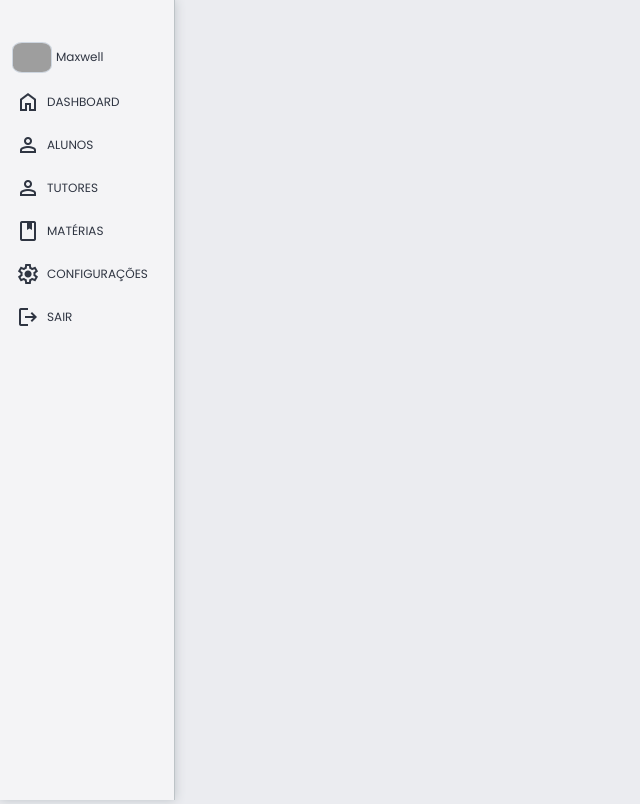
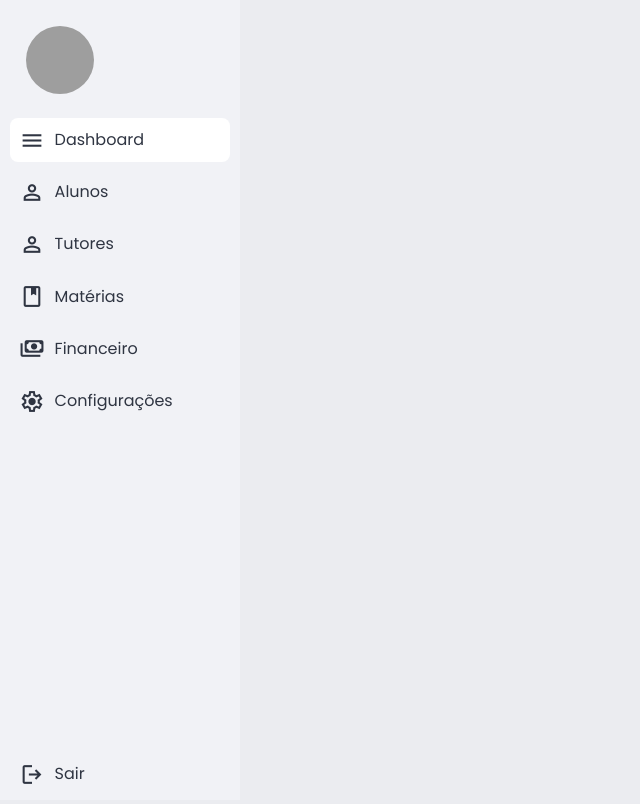
Before and after one commit to Maxwellx96/gerenciamento_escola, a plain HTML site: page index.html in a window 1280 px wide. Shown: the whole page, without its empty margins (0-640 px from the left). Drawn offline with nearby package versions, Linux system fonts and the light colour scheme; grey boxes are pictures that could not be loaded.

Commit message:
Reformulação

```diff
--- a/index.html
+++ b/index.html
@@ -11,58 +11,55 @@
 </head>
 <body>
 
-    <aside class="sidebar">
-        <header class="sidebarHeader">
-            <span class="photoPerfil">
-                <img src="https://img.freepik.com/vetores-gratis/vetor-de-gradiente-de-logotipo-colorido-de-passaro_343694-1365.jpg" />
-            </span>
-            <span class="namePhoto">Maxwell</span>
-        </header>
-
-        <nav>
-            <button>
-                <span>
-                    <i class="material-symbols-outlined">home</i>
-                    <span>DASHBOARD</span>
-                </span>
-            </button>
-            <button>
-                <span>
+    <div class="sidebar">
+        <div class="logo">
+            <img src="https://img.freepik.com/vetores-gratis/vetor-de-gradiente-de-logotipo-colorido-de-passaro_343694-1365.jpg"/>
+        </div>
+        <ul class="menu">
+            <li class="active">
+                <a href="#" >
+                    <i class="material-symbols-outlined">menu</i>
+                    <span>Dashboard</span>
+                </a>
+            </li>
+            <li>
+                <a href="#">
                     <i class="material-symbols-outlined">person</i>
-                    <span>ALUNOS</span>
-                </span>
-            </button>
-            <button>
-                <span>
+                    <span>Alunos</span>
+                </a>
+            </li>
+            <li>
+                <a href="#">
                     <i class="material-symbols-outlined">person</i>
-                    <span>TUTORES</span>
-                </span>
-            </button>
-            <button>
-                <span>
+                    <span>Tutores</span>
+                </a>
+            </li>
+            <li>
+                <a href="#">
                     <i class="material-symbols-outlined">book</i>
-                    <span>MATÉRIAS</span>
-                </span>
-            </button>
-            <button>
-                <span>
+                    <span>Matérias</span>
+                </a>
+            </li>
+            <li>
+                <a href="#">
+                    <i class="material-symbols-outlined">payments</i>
+                    <span>Financeiro</span>
+                </a>
+            </li>
+            <li>
+                <a href="#">
                     <i class="material-symbols-outlined">settings</i>
-                    <span>CONFIGURAÇÕES</span>
-                </span>
-            </button>
-            </button>
-            <button>
-                <span>
+                    <span>Configurações</span>
+                </a>
+            </li>
+            <li class="logout">
+                <a href="#">
                     <i class="material-symbols-outlined">logout</i>
-                    <span>SAIR</span>
-                </span>
-            </button>
-        </nav>
-    </aside>
-
-    <main class="dashboard">
-
-    </main>
+                    <span>Sair</span>
+                </a>
+            </li>
+        </ul>
+    </div>
 
     <script src="https://cdn.jsdelivr.net/npm/bootstrap@5.0.2/dist/js/bootstrap.bundle.min.js" integrity="sha384-MrcW6ZMFYlzcLA8Nl+NtUVF0sA7MsXsP1UyJoMp4YLEuNSfAP+JcXn/tWtIaxVXM" crossorigin="anonymous"></script>
 
--- a/style.css
+++ b/style.css
@@ -10,176 +10,92 @@ Gray: ebecf0
 @import url('https://fonts.googleapis.com/css2?family=Poppins:ital,wght@0,300;0,400;0,500;0,600;0,700;0,800;1,300&display=swap');
 
 *{
-    box-sizing: border-box;
+    margin: 0;
+    padding: 0;
+    border: none;
+    outline: none;
+
+    font-family: 'Poppins', sans-serif;;
 }
 
 body{
     background: #ebecf0;
     color: #2f3542;
-    margin: 0;
-    font-family: 'Poppins', sans-serif;;
-    font-size: 12px;
+    display: flex;
+}
+
+i{
+    font-size: 25px!important;
 }
 
 .sidebar{
-    background: #f4f4f6;
-    position: fixed;
+    position: absolute;
     top: 0;
-    display: flex;
-    flex-direction: column;
-    align-items: flex-start;
-    width: 175px;
+    left: 0;
+    bottom: 0;
+    width: 240px;
     height: 100%;
-    padding: 40px 10px 30px 10px;
-    border-right: 1px solid #bdc3c7;
-    box-shadow: 0px 0px 10px 0px  #bdc3c7;
-    transition: 0.4s;
+    padding: 10px;
+    background: #f1f2f6;
+    color: #2f3542;
+    transition: all 0.4s linear;
 }
 
-.sidebarHeader{
-    width: 100%;
-    margin-bottom: 8px;
-    display: flex;
-    transform: all 0.4s;
+.logo img{
+    width: 100px;
+    height: 100px;
+    padding: 16px;
+    border-radius: 50%;
+    object-fit: cover;
+    transition: all 0.4s linear;
 }
 
-.sidebarHeader .namePhoto{
+.menu{
+    position: relative;
+    height: 88%;
+    padding: 0;
+    list-style: none;
+}
+
+.menu li{
+    padding: 0.6rem;
+    margin: 8px 0;
+    border-radius: 8px;
+    transition: all 0.4s ease-in-out;
+}
+
+.menu li:hover,
+.active{
+    background: #fff;
+}
+
+.menu a{
+    color: #2f3542;
+    text-decoration: none;
     display: flex;
     align-items: center;
+    gap: 10px;
 }
 
-.photoPerfil img{
-    width: 40px;
-    max-height: 40px;
-    border: 1px solid #ced6e0;
-    border-radius: 25%;
-    object-fit: cover;
-    transition: transform 0.4s;
+.menu a span{
+    overflow: hidden;
 }
 
-.photoPerfil img:hover{
-    transform: scale(1.1);
-}
-
-.sidebarHeader > span{
-    padding: 2px;
-}
-
-
-.sidebar button{
-    width: 100%;
-    height: 43px;
-    background: transparent;
-    border: 0;
-    font-family: inherit;
-    color: inherit;
-    text-align: left;
-    padding: 0;
-}
-
-.sidebar button > span{
-    display: inline-flex;
-    align-items: center;
-    gap: 7px;
-    padding: 0 10px 0 6px;
-    line-height: 1;
-    transition: transform 0.5s;
-}
-
-.sidebar button:hover > span {
-    width: 100%;
-    height: 40px;
-    border-left: 1px solid #ecf0f1;
-    background: #ecf0ff;
-    transition: 0.5s;
-}
-
-.sidebar > nav{
-    flex: 1 1 auto;
-    display: flex;
-    flex-direction: column;
+.logout{
+    position: absolute;
+    bottom: 0;
+    left: 0;
     width: 100%;
 }
 
-/*=============Sidebard=============*/
-
-
-
-/*=============Dash Board=============*/
-
-
-/*=============Dashboard=============*/
-
-/*=============Dashboard - Alunos=============*/
-
-.main-alunos{
-    display: flex;
-    flex-direction: column;
-    margin-left: 185px;
-    margin-right: 20px;
-    color: #2c3e50;
-    transition:  0.4s;
-}
-
-.main-alunos .nav-menu i {
-    font-size: 30px !important;
-    color: inherit;
-}
-
-.main-alunos > div > span {
-    padding: 4px;
-}
-
-.nav-menu{
-    font-size: 13px;
-    margin-top: 20px;
-    color: #2980b9;
-    display: flex;
-    flex-direction: row;
-    align-items: center;
-}
-
-.container{
-    background: #fff;
-    display: flex;
-    flex-direction: row;
-    align-items: center;
-    margin-top: 20px;
-    margin-bottom: 20px;
-    border-radius: 5px;
-}
-
-.info, .content{
-    padding: 15px;
-}
-
-@media (width < 920px){
+@media (width < 1000px){
     .sidebar{
-        width: 60px;
+        width: 65px;
     }
 
-    .sidebar button > span{
-        width: 10px;
+    .logo img{
+        width: 50px;
+        height: 50px;
+        padding: 0px;
     }
-
-    .sidebar button > span > span{
-        opacity: 0;
-        visibility: hidden;
-    }
-
-    .sidebarHeader{
-        display: flex;
-        flex-direction: column;
-        align-items: center;
-    }
-
-    .sidebarHeader .namePhoto{
-        opacity: 0;
-        visibility: hidden;
-    }
-
-    .main, .main-alunos{
-        margin-left: 70px;
-    }
-
 }
```
Also changed, not shown: alunos.html (+1 -8 lines).
